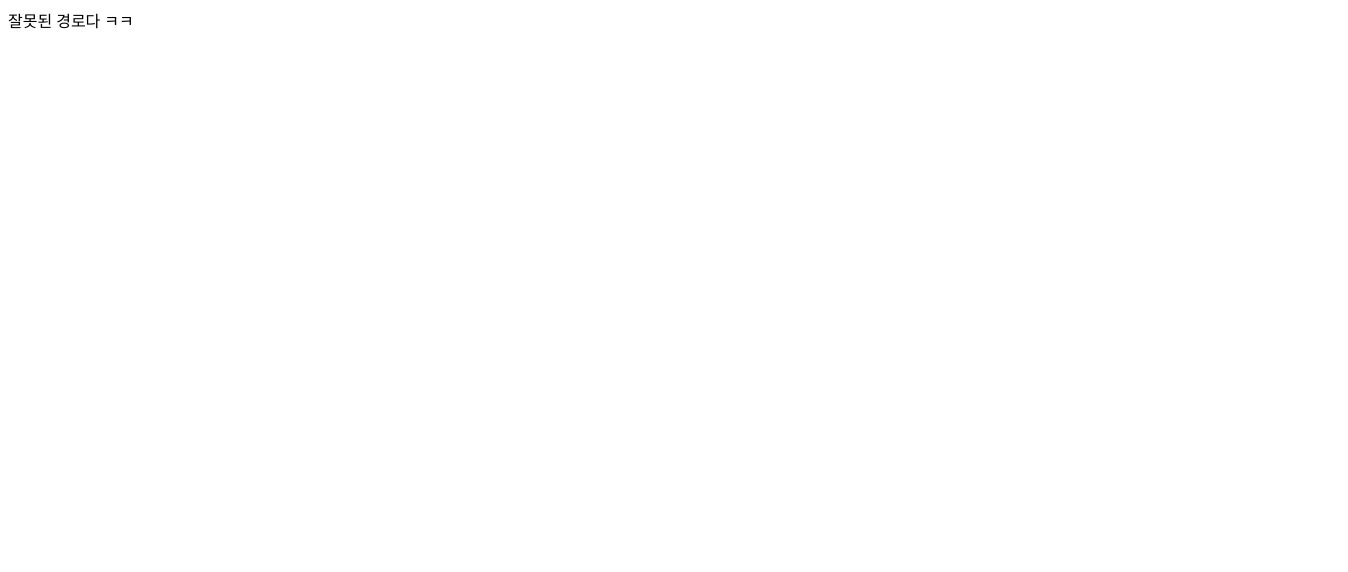
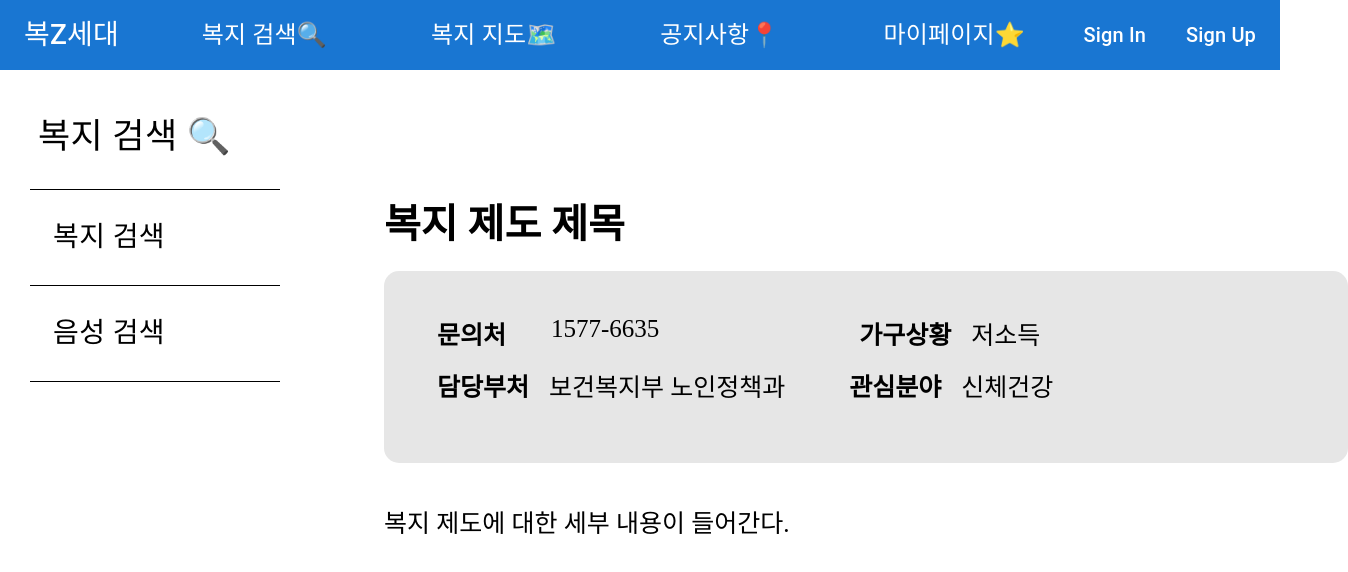
Before and after one commit to googoo9918/software-project-bokha, a React (Vite) app in the folder client/: page /search/1 in a window 1280 px wide. Before the commit this address had no page. Shown: the top 572 px of the page, 1348 px wide, since content can reach past the window. Built offline with nearby package versions, Linux system fonts and the light colour scheme.

Commit message:
feat: 복지제도 상세정보 페이지 컴포넌트 구현

```diff
--- a/client/src/components/ProgramCard/ProgramCard.jsx
+++ b/client/src/components/ProgramCard/ProgramCard.jsx
@@ -5,8 +5,11 @@ import {
   CardInfo
 } from "./ProgramCard.styled";
 import empty_star from "../../assets/empty_star.png";
+import { useNavigate } from "react-router-dom";
 
 function ProgramCard() {
+  const navigate = useNavigate();
+
   // api 나왔을 때 변경이 쉽도록 데이터 동적 반영
   const props = {
     title: '복지 제도 제목',
@@ -14,8 +17,13 @@ function ProgramCard() {
     inquiries: '1577-6635',
     department: '보건복지부',
     household: '저소득',
-    interest: '신체건강'
+    interest: '신체건강',
+    programIdx: 1
   };
+
+  function goDetail() {
+    navigate(`/search/${props.programIdx}`);
+  }
 
   return(
     <CardContainer>
@@ -42,7 +50,7 @@ function ProgramCard() {
           <div className="program-info-content">{props.interest}</div>
         </CardInfo>
       </CardInfoList>
-      <button id="program-detail-btn">상세정보</button>
+      <button id="program-detail-btn" onClick={goDetail}>상세정보</button>
     </CardContainer>
   )
 }
--- a/client/src/components/ProgramCard/ProgramCard.styled.js
+++ b/client/src/components/ProgramCard/ProgramCard.styled.js
@@ -33,6 +33,7 @@ export const CardContainer = styled.div`
     bottom: 1.3125rem;
     left: 50%;
     transform: translateX(-50%);
+    cursor: pointer;
   }
 `;
 
--- /dev/null
+++ b/client/src/components/ProgramDetail/ProgramDetail.jsx
@@ -0,0 +1,55 @@
+import {
+  ProgramDetailContainer,
+  DetailHeader,
+  DetailInfoBox,
+  DetailInfoLine,
+  DetailContent
+} from "./ProgramDetail.styled";
+
+function ProgramDetail () {
+  // 나중에 programIdx 로 데이터 받아올듯
+  // const { programIdx } = useParams();
+
+  const data = {
+    title: '복지 제도 제목',
+    inquiries: '1577-6635',
+    department: '보건복지부',
+    organization: '노인정책과',
+    household: '저소득',
+    interest: '신체건강',
+    detail: '복지 제도에 대한 세부 내용이 들어간다.'
+  }
+
+  return(
+    <ProgramDetailContainer>
+      <DetailHeader>
+        <div id="program-title">{data.title}</div>
+        <DetailInfoBox>
+          <div id="program-info__content">
+            <DetailInfoLine id="program-info__inquiries-line">
+              <div className="program-info__content-title" id="program-info__inquiries">문의처</div>
+              <div>{data.inquiries}</div>
+            </DetailInfoLine>
+            <DetailInfoLine>
+              <div className="program-info__content-title">가구상황</div>
+              <div>{data.household}</div>
+            </DetailInfoLine>
+            <DetailInfoLine>
+              <div className="program-info__content-title">담당부처</div>
+              <div>{data.department} {data.organization}</div>
+            </DetailInfoLine>
+            <DetailInfoLine>
+              <div className="program-info__content-title">관심분야</div>
+              <div>{data.interest}</div>
+            </DetailInfoLine>
+          </div>
+        </DetailInfoBox>
+      </DetailHeader>
+      <DetailContent>
+        {data.detail}
+      </DetailContent>
+    </ProgramDetailContainer>
+  )
+}
+
+export default ProgramDetail;
--- /dev/null
+++ b/client/src/components/ProgramDetail/ProgramDetail.styled.js
@@ -0,0 +1,69 @@
+import styled from "styled-components";
+
+export const ProgramDetailContainer = styled.div`
+  width: 60.25rem;
+  height: max-content;
+  position: absolute;
+  top: 12rem;
+  left: 24rem;
+`;
+
+export const DetailHeader = styled.div`
+  width: 60.25rem;
+  height: 16.9375rem;
+  display: flex;
+  flex-direction: column;
+  justify-content: space-between;
+
+  #program-title {
+    font-size: 40px;
+    font-weight: 600;
+  }
+`
+
+export const DetailInfoBox = styled.div`
+  width: 60.25rem;
+  height: 12rem;
+  background-color: #e6e6e6;
+  border-radius: 15px;
+  position: relative;
+  font-size: 25px;
+
+  #program-info__inquiries-line {
+    margin-right: 200px;
+  }
+
+  #program-info__content {
+    width: 53.625rem;
+    height: 6.5rem;
+    position: absolute;
+    top: 50%;
+    left: 50%;
+    transform: translate(-50%, -50%);
+    display: flex;
+    flex-wrap: wrap;
+  }
+`
+
+export const DetailInfoLine = styled.div`
+  width: max-content;
+  height: 2.125rem;
+  display: flex;
+  margin-right: 64px;
+
+  .program-info__content-title {
+    font-weight: 600;
+    margin-right: 20px;
+  }
+
+  #program-info__inquiries {
+    margin-right: 45px;
+  }
+`;
+
+export const DetailContent = styled.div`
+  width: 60.25rem;
+  height: max-content;
+  font-size: 25px;
+  margin-top: 40px;
+`
--- a/client/src/main.jsx
+++ b/client/src/main.jsx
@@ -9,6 +9,7 @@ import Search from "./pages/Search.jsx";
 import Map from "./pages/Map.jsx";
 import Notice from "./pages/Notice.jsx";
 import Mypage from "./pages/Mypage.jsx";
+import DetailPage from "./pages/DetailPage.jsx";
 
 const router = createBrowserRouter([
   {
@@ -21,6 +22,7 @@ const router = createBrowserRouter([
       { path: "/map", element: <Map /> },
       { path: "/notice", element: <Notice /> },
       { path: "/mypage", element: <Mypage /> },
+      { path: "/search/:programIdx", element: <DetailPage /> },
     ],
   },
 ]);
--- /dev/null
+++ b/client/src/pages/DetailPage.jsx
@@ -0,0 +1,19 @@
+import Sidebar from "../components/Sidebar";
+import ProgramDetail from "../components/ProgramDetail/ProgramDetail";
+
+function DetailPage() {
+  return(
+    <div>
+      <Sidebar
+        items={[
+          { title: "복지 검색 🔍" },
+          { title: "복지 검색" },
+          { title: "음성 검색" },
+        ]}
+      />
+      <ProgramDetail></ProgramDetail>
+    </div>
+  )
+}
+
+export default DetailPage;
```
